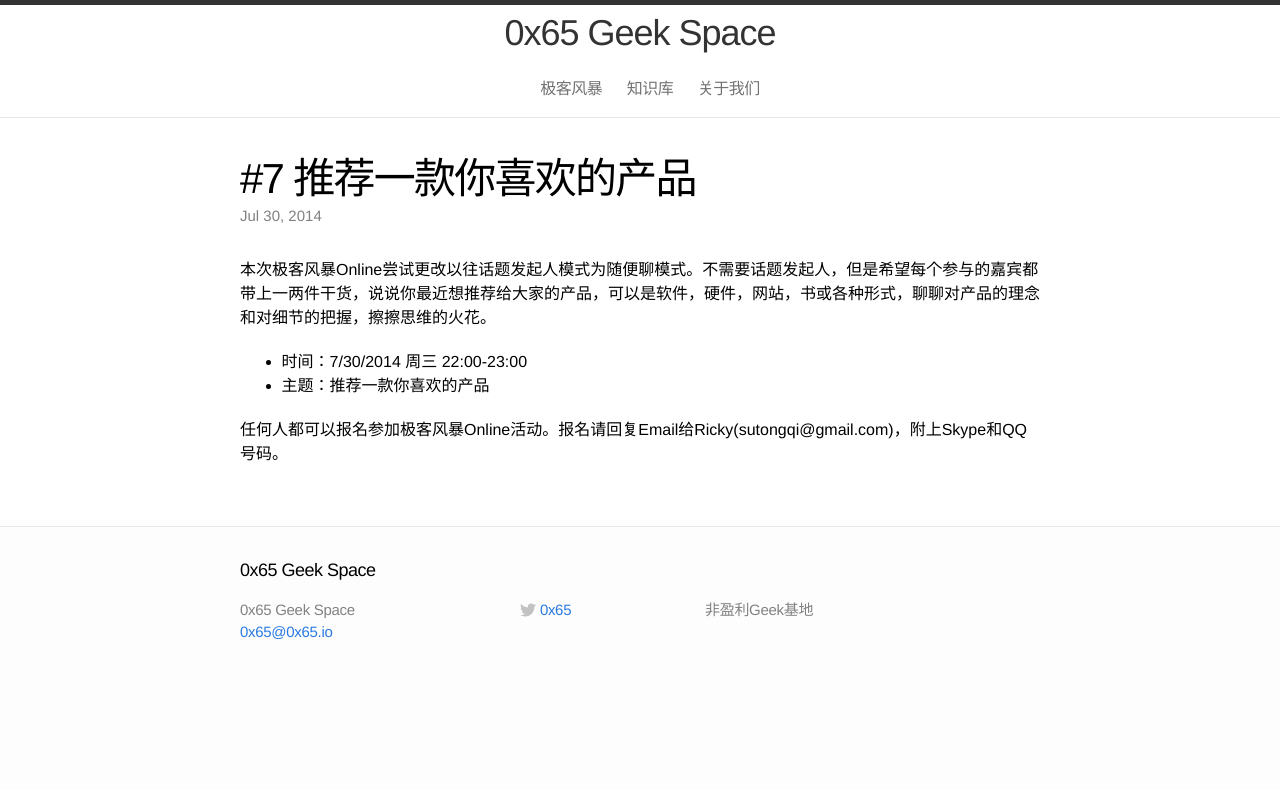
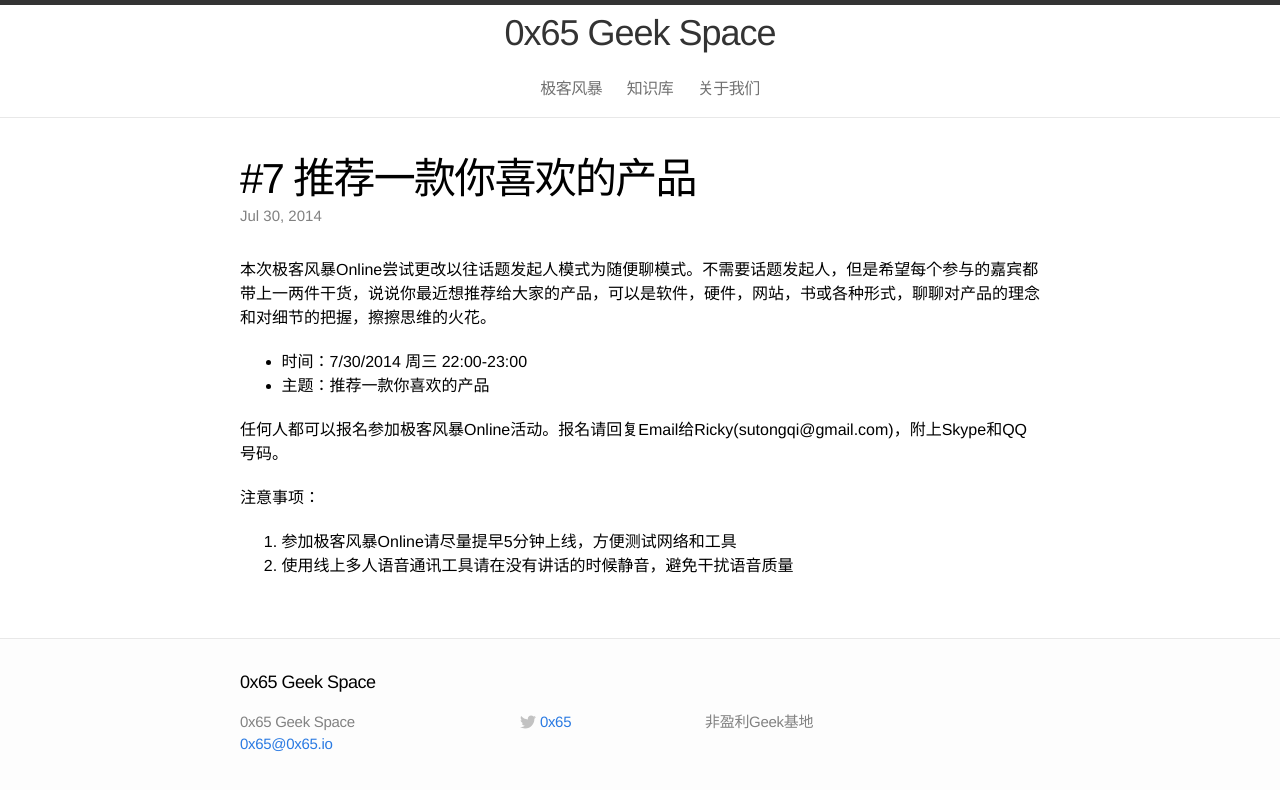
Before and after one commit to 0x65geekspace/0x65geekspace.github.io, a Jekyll site: the page built from _posts/2014-07-30-geekstorm-007.markdown, in a window 1280 px wide. Shown: the top 790 px of the page. Built offline with Jekyll 4.4.1, drawn with Linux system fonts in a browser that asks for light colours.

Commit message:
add notices

```diff
--- a/_posts/2014-07-30-geekstorm-007.markdown
+++ b/_posts/2014-07-30-geekstorm-007.markdown
@@ -9,5 +9,9 @@ event-date: 2014-07-30
 - 时间：7/30/2014 周三 22:00-23:00
 - 主题：推荐一款你喜欢的产品
 
+任何人都可以报名参加极客风暴Online活动。报名请回复Email给Ricky(sutongqi@gmail.com)，附上Skype和QQ号码。
 
-任何人都可以报名参加极客风暴Online活动。报名请回复Email给Ricky(sutongqi@gmail.com)，附上Skype和QQ号码。
+注意事项：
+
+1. 参加极客风暴Online请尽量提早5分钟上线，方便测试网络和工具
+2. 使用线上多人语音通讯工具请在没有讲话的时候静音，避免干扰语音质量
```
